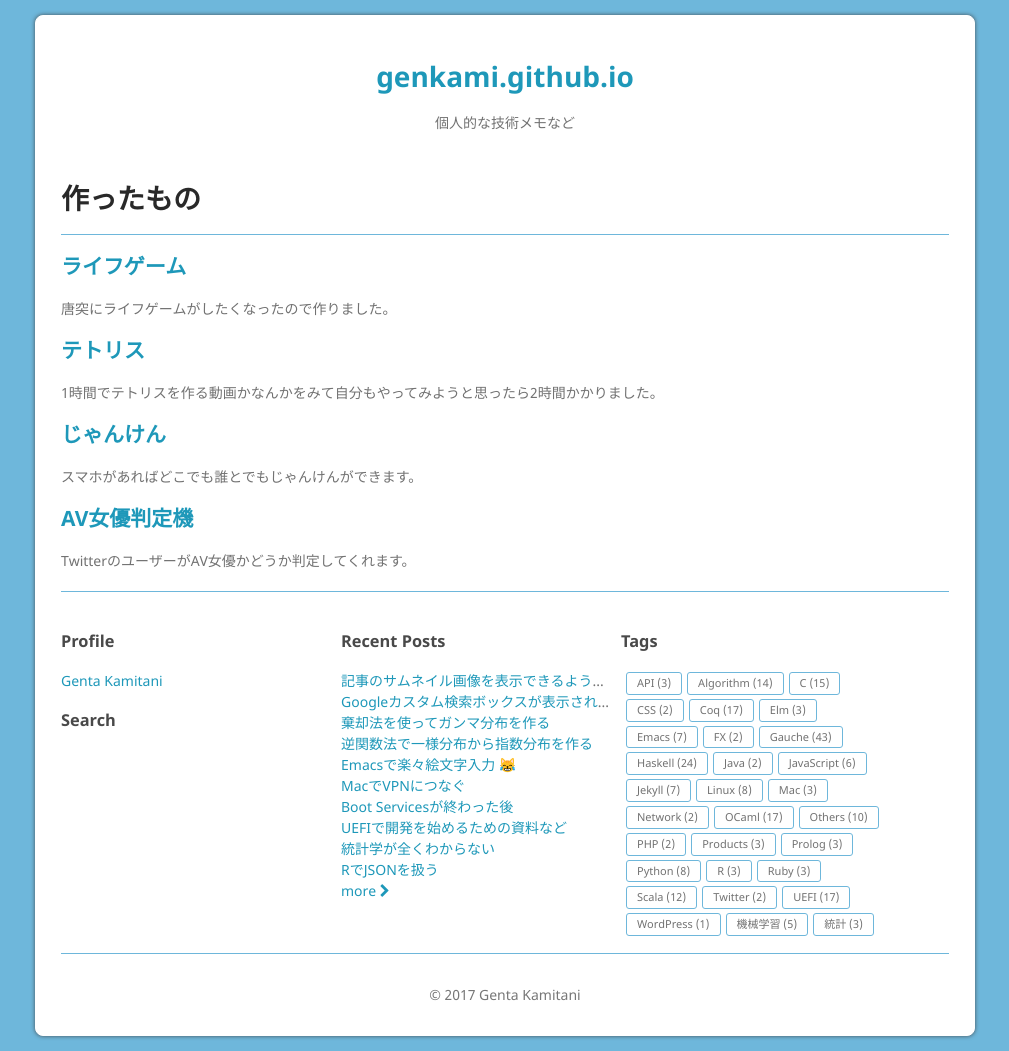
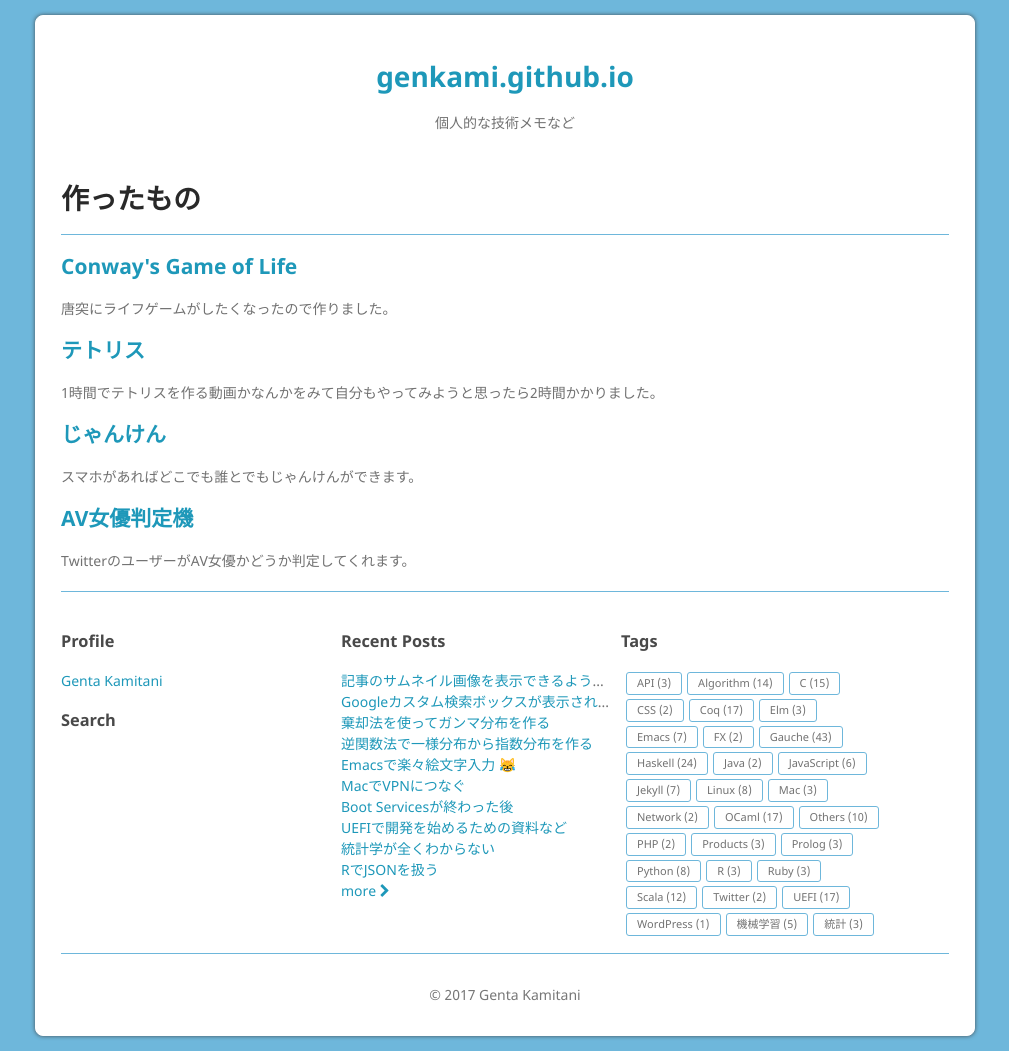
Before and after one commit to genkami/genkami.github.io, a Jekyll site: the page built from products.html, in a window 1280 px wide. Shown: the whole page, without its empty margins (135-1144 px from the left). Built offline with Jekyll 4.4.1, drawn with Linux system fonts in a browser that asks for light colours; emoji names are drawn with the system emoji font; comment, search, counter and statistics services are not loaded.

Commit message:
ライフゲームのリンクを変更

```diff
--- a/products.html
+++ b/products.html
@@ -6,7 +6,7 @@
 <h1>作ったもの</h1>
 <hr>
 
-<h2><a href="http://monamonamonad.github.io/lifegame/">ライフゲーム</a></h2>
+<h2><a href="/game-of-life">Conway's Game of Life</a></h2>
 <p>唐突にライフゲームがしたくなったので作りました。</p>
 
 <h2><a href="http://monamonamonad.github.io/tetris/">テトリス</a></h2>
```
